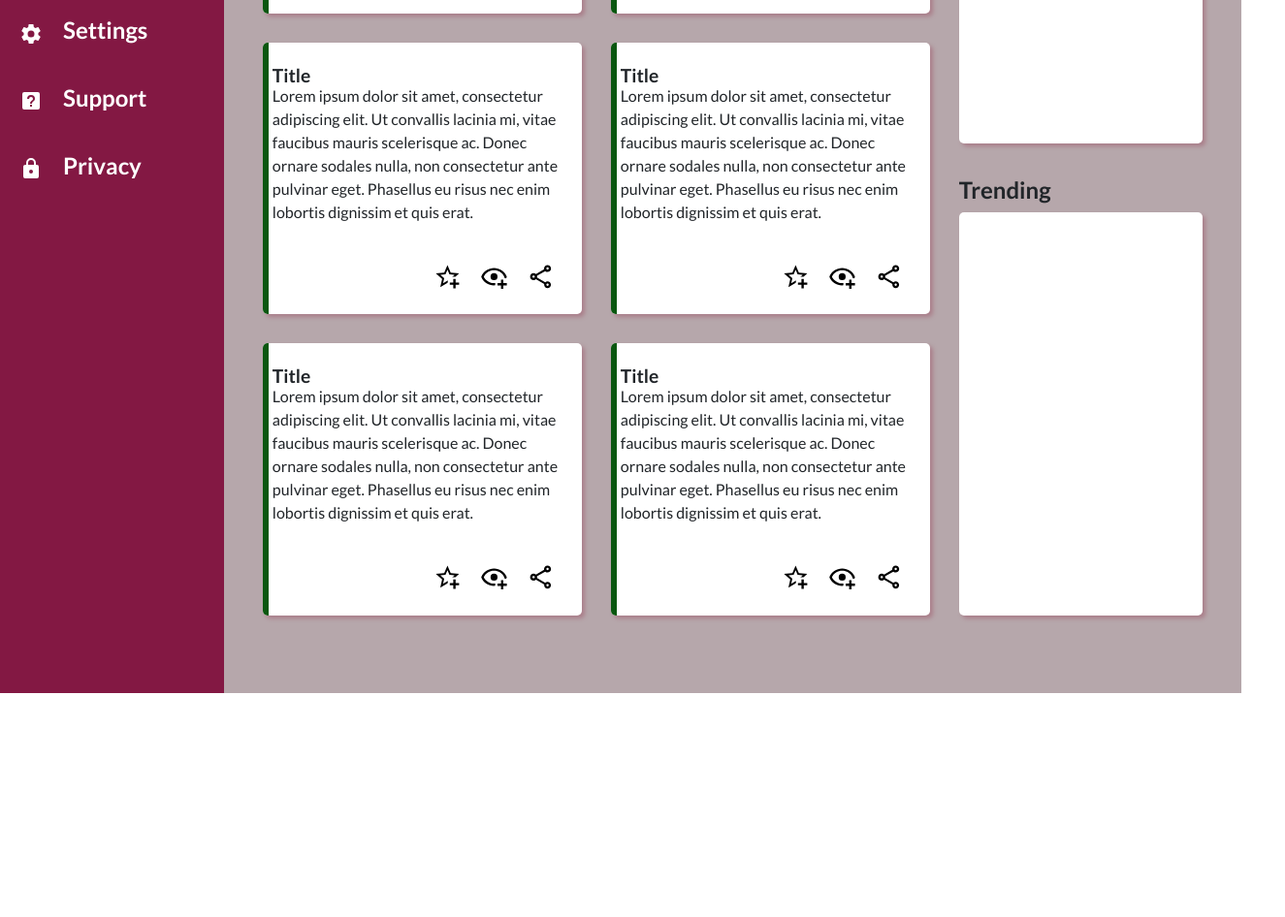
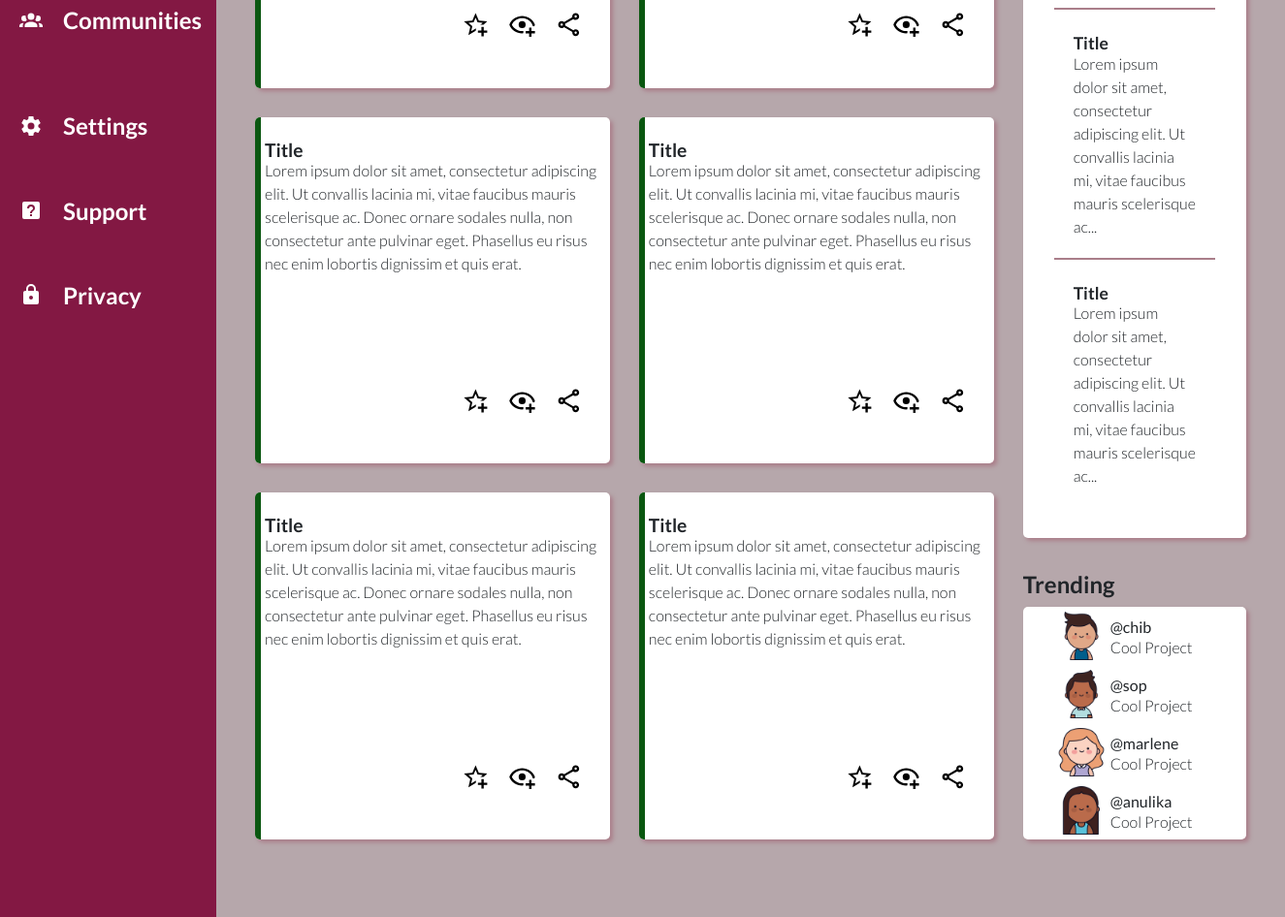
Before and after one commit to SopuluNwakaeze/dashboard, a plain HTML site: page index.html in a window 1280 px wide. Shown: the part 553-1499 px from the top of the page at 97% size, 1325 px wide, since content can reach past the window. Before the commit the page ends 1268 px from the top, so only its background shows below. Drawn offline with nearby package versions, Linux system fonts and the light colour scheme.

Commit message:
Finished designing dashboard
There are some thing that could be added:

Additional responsive features
Refactoring html to make all icons clickable

```diff
--- a/index-style.css
+++ b/index-style.css
@@ -64,7 +64,7 @@ body, html{
     grid-template-rows: repeat(10, 1fr);
     align-items: center;
     gap:0px;
-    max-height: 100%;
+    height: 100%;
     margin-top: 3px;
 }
 
@@ -73,7 +73,7 @@ body, html{
     display: grid;
     grid-template-rows: repeat(10, 1fr);
     justify-items: left;
-    align-items: stretch;
+    align-items: center;
     gap: 0px;
     height: 100%;
 }
@@ -129,7 +129,7 @@ body, html{
 
 .main-content{
     display:grid;
-    grid-template-columns: 2.5fr 1fr;
+    grid-template-columns: min(1600px,59.5vw) min(600px, 18vw);
     grid-template-rows: 41px 5fr;
     background-color:rgb(182, 167, 171);
     grid-area: 2 / 2 / 3 / 3;
@@ -137,6 +137,9 @@ body, html{
     padding-top: 50px;
     padding-bottom: 80px;
     column-gap: 30px;
+    padding-right:40px;
+    padding-left:40px;
+
 }
 
 .top-header form button{
@@ -245,9 +248,10 @@ body, html{
     grid-area: 1 / 1 / 2/ 3;
     justify-self: stretch;
     display: grid;
-    grid-template-columns: 2.5fr 1fr;
+    grid-template-columns: min(1600px,59.5vw) min(1000px, 30vw);
     justify-items: left;
-    padding-left: 40px;
+
+    column-gap: 30px;
 
 }
 
@@ -258,8 +262,12 @@ body, html{
     height: 1.5em;
 }
 
+.top-main-content p:first-child{
+    /* padding-left:40px; */
+}
+
 .projects{
-    padding-left: 40px;
+    /* padding-left: 40px; */
     grid-area: 2 / 1 / 3 / 2;
     gap: 30px;
     display:grid;
@@ -278,8 +286,6 @@ body, html{
 .announcements-trending{
     grid-area: 2 / 2 / 3 / 3;
     display:grid;
-    grid-row: 1fr 1fr;
-    padding-right: 40px;
     row-gap: 30px;
 }
 
@@ -294,6 +300,9 @@ body, html{
     background-color: white;
     box-shadow: 3px 3px 4px 0px rgb(170, 126, 138);
     border-radius: 5px;
+    display:grid;
+    grid-template-columns: 1fr 6fr;
+    padding-left:30px;
 }
 
 .trending p{
@@ -320,6 +329,7 @@ body, html{
 
 .project-text p{
     margin-bottom: 0px;
+    font-weight:300;
 }
 
 .project-text p:first-child{
@@ -343,3 +353,70 @@ body, html{
     margin: 8px;
     margin-top:0px;
 }
+
+.trending-pics{
+    grid-column: 1 / 2;
+    display: grid;
+    grid-template-rows: 1fr 1fr 1fr;
+    justify-items: center;
+    align-items: center;
+
+}
+
+.trending-pics img{
+       height: 50px;
+       margin:5px;
+
+}
+
+.trending-text{
+    display:grid;
+    grid-column: 2 / 3;
+    grid-template-rows: 1fr 1fr 1fr 1fr;
+    align-items: center;
+    justify-items: left;
+
+}
+
+.trending-text p{
+    font-size: 1em;
+    font-weight:300;
+    height: 1em;
+}
+
+.trending-text p:first-child{
+    font-weight: 500;
+}
+
+.ellipsis{
+    display: inline;
+}
+
+.announcements-trending .announcements p{
+    margin-bottom: 0px;
+    font-weight:300;
+    margin:2px;
+
+}
+
+.announcements-trending .announcements p:first-child{
+    font-size: 1.1em;
+    font-weight: bold;
+    height: 1.1em;
+}
+
+.announcements{
+    display: grid;
+    grid-template-rows: 1fr 1fr 1fr;
+    align-items: center;
+    padding:30px;
+    padding-top: 20px;
+}
+
+.announcements div + div{
+    box-shadow: 0px -4px 0px -2px rgb(170, 126, 138);
+}
+
+.announcements div {
+    padding: 20px;
+}
--- a/index.html
+++ b/index.html
@@ -159,12 +159,47 @@
             </div>
             <div class="announcements-trending">
                 <div class="announcements">
-
+                    <div>
+                        <p>Title</p>
+                        <p>Lorem ipsum dolor sit amet, consectetur adipiscing elit. Ut convallis lacinia mi, vitae faucibus mauris scelerisque ac<span>...</span></p>
+                    </div>
+                    <div>
+                        <p>Title</p>
+                        <p>Lorem ipsum dolor sit amet, consectetur adipiscing elit. Ut convallis lacinia mi, vitae faucibus mauris scelerisque ac<span>...</span></p>
+                    </div>
+                    <div>
+                        <p>Title</p>
+                        <p>Lorem ipsum dolor sit amet, consectetur adipiscing elit. Ut convallis lacinia mi, vitae faucibus mauris scelerisque ac<span>...</span></p>
+                    </div>
                 </div>
                 <div class="trending">
                     <p>Trending</p>
                     <div class="trending-content">
+                        <div class = "trending-pics">
+                            <img src="resources/boy (1).png" alt="boy 1 picture">
+                            <img src="resources/boy.png" alt="boy 2 picture">
+                            <img src="resources/girl.png" alt="girl 1 picture">
+                            <img src="resources/girl (1).png" alt="girl 2 picture">
+                        </div>
 
+                        <div class="trending-text">
+                            <div>
+                                <p>@chib</p>
+                                <p>Cool Project</p>
+                            </div>
+                            <div>
+                                <p>@sop</p>
+                                <p>Cool Project</p>
+                            </div>
+                            <div>
+                                <p>@marlene</p>
+                                <p>Cool Project</p>
+                            </div>
+                            <div>
+                                <p>@anulika</p>
+                                <p>Cool Project</p>
+                            </div>
+                        </div>
                     </div>
                 </div>
             </div>
```
